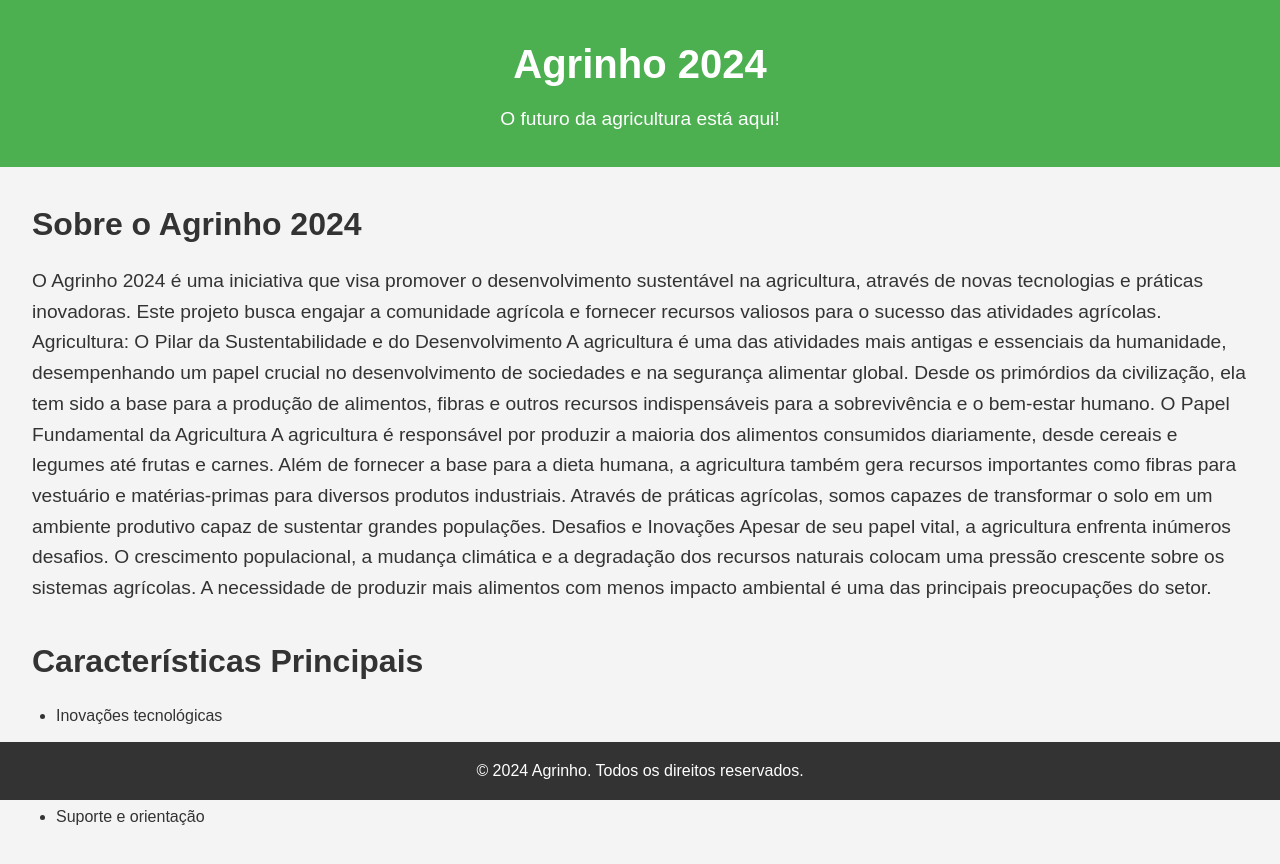
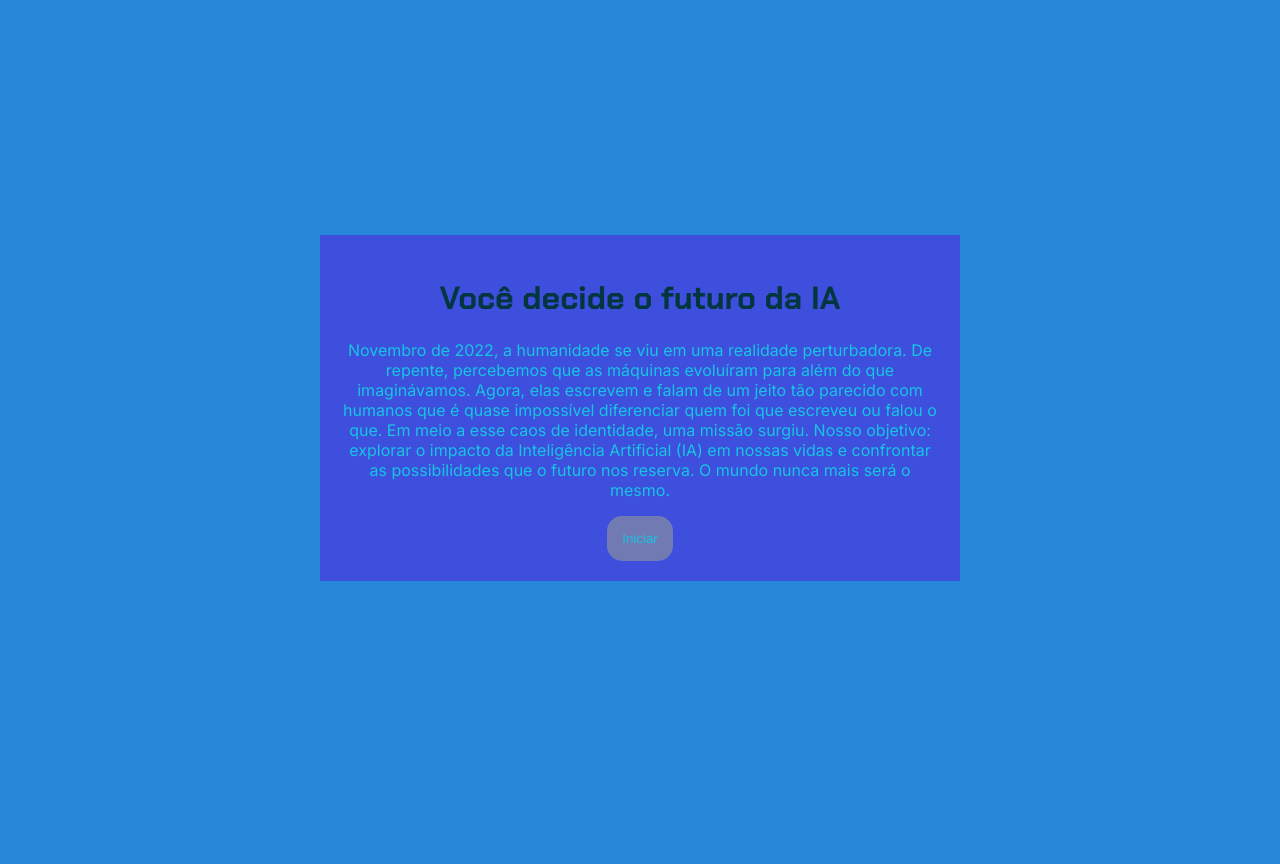
Before and after one commit to myllavitoria/agrinho, a plain HTML site: page index.html in a window 1280 px wide. After the commit the page ends 816 px from the top, so only its background shows below. Drawn offline with Linux system fonts and the light colour scheme.

Commit message:
Add files via upload

```diff
--- a/index.html
+++ b/index.html
@@ -1,44 +1,38 @@
 <!DOCTYPE html>
-<html lang="pt-BR">
+<html lang="pt-br">
+
 <head>
     <meta charset="UTF-8">
     <meta name="viewport" content="width=device-width, initial-scale=1.0">
-    <title>Agrinho 2024</title>
     <link rel="stylesheet" href="style.css">
+    <title>Você decide o futuro da IA</title>
 </head>
+
 <body>
-    <header>
-        <h1>Agrinho 2024</h1>
-        <p>O futuro da agricultura está aqui!</p>
-    </header>
-    <main>
-        <section class="intro">
-            <h2>Sobre o Agrinho 2024</h2>
-            <p>O Agrinho 2024 é uma iniciativa que visa promover o desenvolvimento sustentável na agricultura, através de novas tecnologias e práticas inovadoras. Este projeto busca engajar a comunidade agrícola e fornecer recursos valiosos para o sucesso das atividades agrícolas.
-                Agricultura: O Pilar da Sustentabilidade e do Desenvolvimento
-A agricultura é uma das atividades mais antigas e essenciais da humanidade, desempenhando um papel crucial no desenvolvimento de sociedades e na segurança alimentar global. Desde os primórdios da civilização, ela tem sido a base para a produção de alimentos, fibras e outros recursos indispensáveis para a sobrevivência e o bem-estar humano.
+    <div class="caixa-principal">
+        <h1>Você decide o futuro da IA</h1>
+        <div class="tela-inicial">
+            <p>Novembro de 2022, a humanidade se viu em uma realidade perturbadora.
+                De repente, percebemos que as máquinas evoluíram para além do que imaginávamos.
+                Agora, elas escrevem e falam de um jeito tão parecido com humanos que é quase impossível diferenciar
+                quem foi que escreveu ou falou o que.
+                Em meio a esse caos de identidade, uma missão surgiu.
+                Nosso objetivo: explorar o impacto da Inteligência Artificial (IA) em nossas vidas e confrontar as
+                possibilidades que o futuro nos reserva.
+                O mundo nunca mais será o mesmo.
+            </p>
+            <button class="iniciar-btn">Iniciar</button>
+        </div>
+        <div class="caixa-perguntas"></div>
+        <div class="caixa-alternativas"></div>
+        <div class="caixa-resultado">
+            <p class="texto-resultado"></p>
+            <button class="novamente-btn">Jogar novamente</button>
+        </div>
+    </div>
+    <script type="module" src="js/aleatorio.js"></script>
+    <script type="module" src="js/perguntas.js"></script>
+    <script type="module" src="js/script.js"></script>
+</body>
 
-O Papel Fundamental da Agricultura
-
-A agricultura é responsável por produzir a maioria dos alimentos consumidos diariamente, desde cereais e legumes até frutas e carnes. Além de fornecer a base para a dieta humana, a agricultura também gera recursos importantes como fibras para vestuário e matérias-primas para diversos produtos industriais. Através de práticas agrícolas, somos capazes de transformar o solo em um ambiente produtivo capaz de sustentar grandes populações.
-
-Desafios e Inovações
-
-Apesar de seu papel vital, a agricultura enfrenta inúmeros desafios. O crescimento populacional, a mudança climática e a degradação dos recursos naturais colocam uma pressão crescente sobre os sistemas agrícolas. A necessidade de produzir mais alimentos com menos impacto ambiental é uma das principais preocupações do setor.
-            </p>
-        </section>
-        <section class="features">
-            <h2>Características Principais</h2>
-            <ul>
-                <li>Inovações tecnológicas</li>
-                <li>Educação e treinamento</li>
-                <li>Práticas sustentáveis</li>
-                <li>Suporte e orientação</li>
-            </ul>
-        </section>
-    </main>
-    <footer>
-        <p>&copy; 2024 Agrinho. Todos os direitos reservados.</p>
-    </footer>
-</body>
 </html>
--- a/style.css
+++ b/style.css
@@ -1,73 +1,63 @@
-/* Reset básico para garantir uma aparência consistente entre navegadores */
-* {
-    margin: 0;
-    padding: 0;
-    box-sizing: border-box;
+@import url('https://fonts.googleapis.com/css2?family=Chakra+Petch:ital,wght@0,300;0,400;0,500;0,600;0,700;1,300;1,400;1,500;1,600;1,700&family=Inter:wght@100;200;300;400;500;600;700;800;900&display=swap');
+
+:root {
+    --cor-fundo: #2987da;
+    --cor-principal: #3e4edd ;
+    --cor-secundaria: #727ab3;
+    --cor-destaque: #03363f;
+    --cor-texto: #17c4e2;
 }
 
-/* Estilo para o corpo da página */
 body {
-    font-family: Arial, sans-serif;
-    line-height: 1.6;
-    background-color: #f4f4f4;
-    color: #333;
+    background-color: var(--cor-fundo);
+    color: var(--cor-texto);
+    font-family: 'Inter', sans-serif;
+    display: flex;
+    justify-content: center;
+    align-items: center;
+    min-height: 100vh;
 }
 
-/* Estilo para o cabeçalho */
-header {
-    background-color: #4CAF50; /* Verde Agricola */
-    color: #fff;
+.caixa-principal{
+    background-color: var(--cor-principal);
+    width: 90%;
+    max-width: 600px;
     text-align: center;
-    padding: 2rem;
+    padding: 20px;
 }
 
-header h1 {
-    font-size: 2.5rem;
-    margin-bottom: 0.5rem;
+h1, .caixa-perguntas, .caixa-resultado{
+    font-family: 'Chakra Petch', sans-serif;
 }
 
-header p {
-    font-size: 1.2rem;
+h1 {
+    color: var(--cor-destaque);
 }
 
-/* Estilo para a seção principal */
-main {
-    padding: 2rem;
+button {
+    background-color: var(--cor-secundaria);
+    color: var(--cor-texto);
+    border: none;
+    border-radius: 15px;
+    padding: 15px;
+    transition: background-color 0.3s;
 }
 
-.intro, .features {
-    margin-bottom: 2rem;
+button:hover {
+    background-color: var(--cor-destaque);
+    color: var(--cor-principal);
 }
 
-.intro h2, .features h2 {
-    font-size: 2rem;
-    margin-bottom: 1rem;
+.caixa-resultado{
+    display: none;
 }
 
-.intro p {
-    font-size: 1.2rem;
+.caixa-resultado.mostrar{
+    display: block;
 }
 
-.features ul {
-    list-style-type: disc;
-    padding-left: 1.5rem;
+.caixa-alternativas{
+    display: flex;
+    flex-direction: column;
+    gap: 10px;
 }
-
-.features li {
-    margin-bottom: 0.5rem;
-}
-
-/* Estilo para o rodapé */
-footer {
-    background-color: #333;
-    color: #fff;
-    text-align: center;
-    padding: 1rem;
-    position: absolute;
-    bottom: 0;
-    width: 100%;
-}
-
-footer p {
-    font-size: 1rem;
-}
```
Also changed, not shown: aleatoria.js (added, +8 -0 lines), perguntas.js (added, +173 -0 lines), 1 other file.
